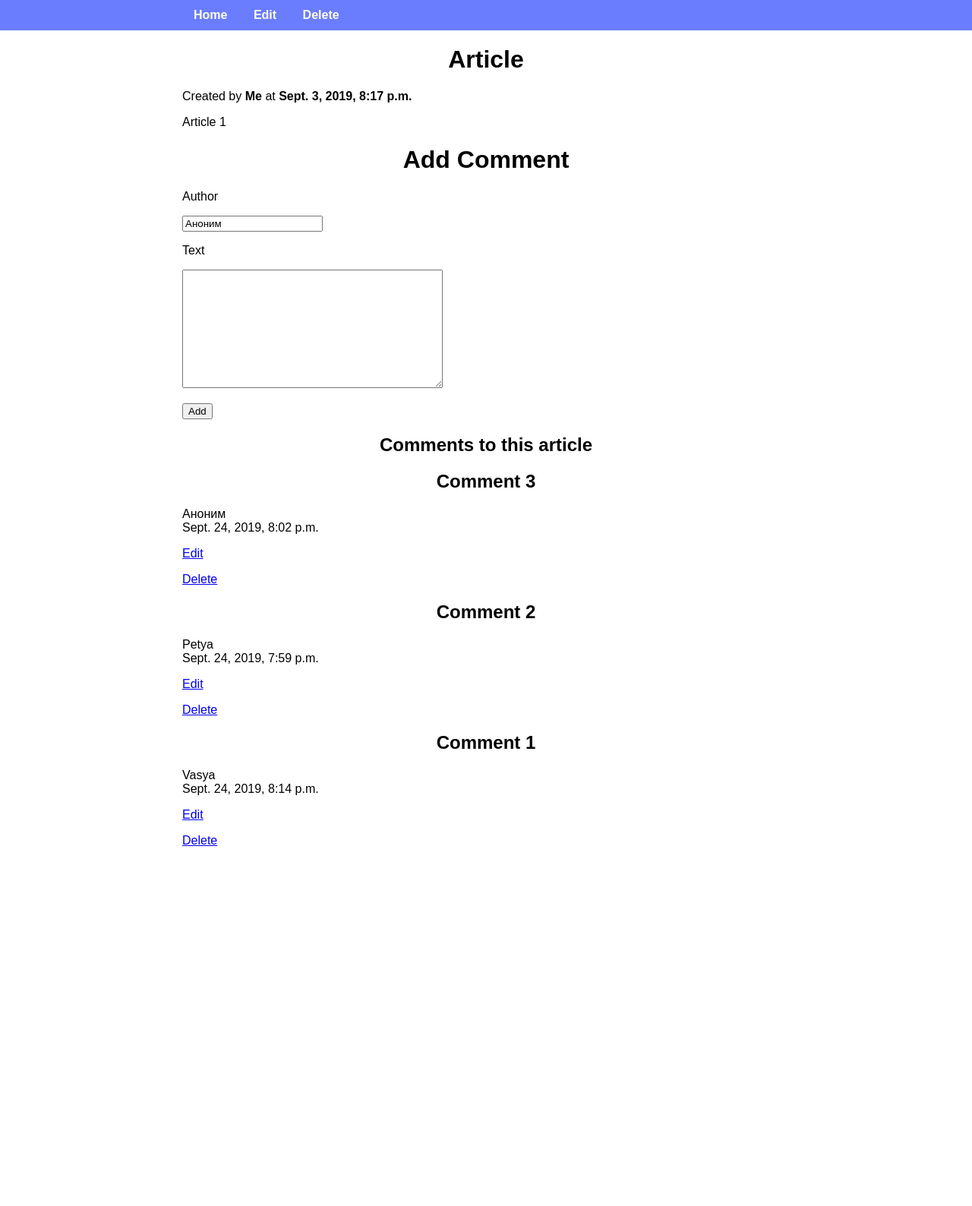
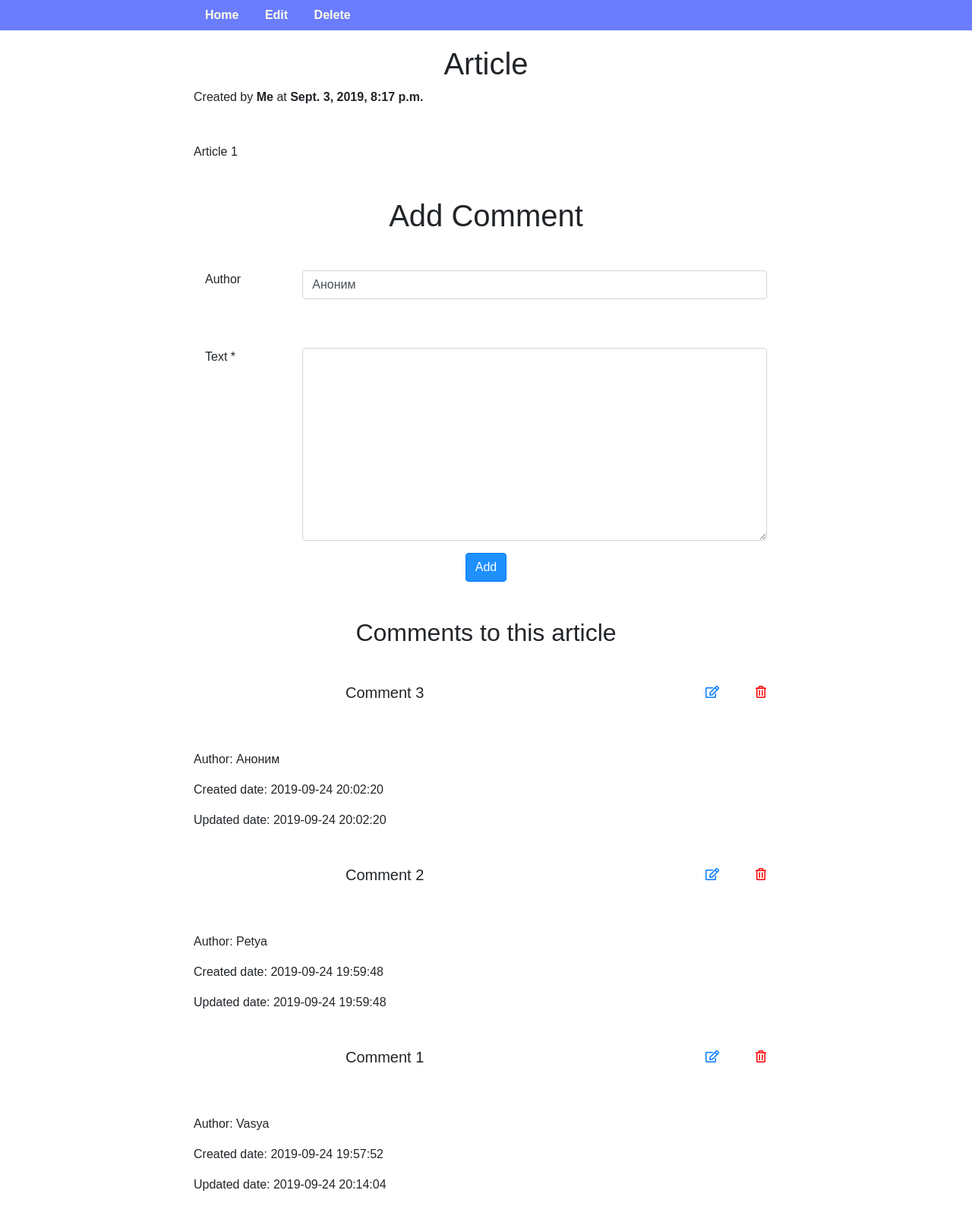
Before and after one commit to MuctepK/home_blog, a Django app: page /article/1/ in a window 1280 px wide. Shown: the whole page at 76% size. Before the commit the page ends 1114 px from the top, so only its background shows below. Run offline with Django 3.2, Linux system fonts and the light colour scheme; data comes from the database, SQL or seed files in the repository; some libraries are stand-ins or nearby versions.

Commit message:
Изменил полностью дизайн сайта

```diff
--- a/requirements.txt
+++ b/requirements.txt
@@ -1,3 +1,4 @@
-Django>=2.2.4
+Django==2.2.5
+django-widget-tweaks==1.4.5
 pytz==2019.2
 sqlparse==0.3.0
--- a/source/blog/settings.py
+++ b/source/blog/settings.py
@@ -37,6 +37,7 @@ INSTALLED_APPS = [
     'django.contrib.sessions',
     'django.contrib.messages',
     'django.contrib.staticfiles',
+    'widget_tweaks',
     'webapp'
 ]
 
--- a/source/webapp/admin.py
+++ b/source/webapp/admin.py
@@ -1,5 +1,5 @@
 from django.contrib import admin
-from webapp.models import Article, Comment
+from webapp.models import Article, Comment, Category
 
 
 class ArticleAdmin(admin.ModelAdmin):
@@ -13,3 +13,4 @@ class ArticleAdmin(admin.ModelAdmin):
 
 admin.site.register(Article, ArticleAdmin)
 admin.site.register(Comment)
+admin.site.register(Category)
--- a/source/webapp/templates/article/article.html
+++ b/source/webapp/templates/article/article.html
@@ -10,12 +10,12 @@
 {% block content %}
     <h1>{{ article.title }}</h1>
     <p>Created by <b>{{ article.author }}</b> at <b>{{ article.created_at }}</b></p>
-    <div class="pre">{{ article.text }}</div>
+    <div class="pre my-5">{{ article.text }}</div>
     <h1>Add Comment</h1>
-    <form method="POST" action="{% url 'comment_create_in_article' article.pk %}">
+    <form class="my-5" method="POST" action="{% url 'comment_create_in_article' article.pk %}">
         {% include 'partial/form.html' with button_text="Add" %}
     </form>
-    <h2>Comments to this article</h2>
+    <h2 class="mt-5">Comments to this article</h2>
     {% for comment in comments %}
         {% include 'comment/comment.html' %}
     {% endfor %}
--- a/source/webapp/templates/base.html
+++ b/source/webapp/templates/base.html
@@ -7,6 +7,8 @@
           content="width=device-width, user-scalable=no, initial-scale=1.0, maximum-scale=1.0, minimum-scale=1.0">
     <meta http-equiv="X-UA-Compatible" content="ie=edge">
     <title>{% block title %}Blog{% endblock %}</title>
+    <link rel="stylesheet" href="https://stackpath.bootstrapcdn.com/bootstrap/4.3.1/css/bootstrap.min.css" integrity="sha384-ggOyR0iXCbMQv3Xipma34MD+dH/1fQ784/j6cY/iJTQUOhcWr7x9JvoRxT2MZw1T" crossorigin="anonymous">
+    <link rel="stylesheet" href="https://use.fontawesome.com/releases/v5.8.1/css/all.css" integrity="sha384-50oBUHEmvpQ+1lW4y57PTFmhCaXp0ML5d60M1M7uH2+nqUivzIebhndOJK28anvf" crossorigin="anonymous">
     <link rel="stylesheet" href="{% static 'css/style.css' %}">
 </head>
 <body>
--- a/source/webapp/templates/comment/comment.html
+++ b/source/webapp/templates/comment/comment.html
@@ -1,5 +1,13 @@
-<h2>{{ comment.text }}</h2>
-        <div>{{ comment.author }}<br>
-        <div>{{ comment.created_ad }}{{ comment.updated_at }}</div>
-        <p><a href="{% url 'comment_update' comment.pk %}">Edit</a></p>
-        <p><a href="{% url 'comment_delete' comment.pk %}">Delete</a></p>
+<div class="row my-5">
+                <div class="left col-8 d-flex justify-content-center">
+                    <h5>{{ comment.text }}</h5>
+                </div>
+                <div class="right col-4 d-flex justify-content-end">
+                    <p class="mr-5"><a href="{% url 'comment_update' comment.pk %}"><i class="far fa-edit"></i></a></p>
+                    <p class="mr-3"><a href="{% url 'comment_delete' comment.pk %}"><i class="far fa-trash-alt"></i></a></p>
+                </div>
+            </div>
+            <div>
+                <p>Author: {{ comment.author }}</p>
+                <p>Created date: {{ comment.created_at|date:"Y-m-d H:i:s" }}</p>
+                <p>Updated date: {{ comment.updated_at|date:"Y-m-d H:i:s" }}</p></div>
--- a/source/webapp/templates/partial/form.html
+++ b/source/webapp/templates/partial/form.html
@@ -1,19 +1,21 @@
+{% load widget_tweaks %}
 {% csrf_token %}
-
-{% for error in form.not_field_errors %}
+{% for error in form.non_field_errors%}
     <p class="form-error">{{ error }}</p>
 {% endfor %}
+{% for field in form %}
+    <div class="row mt-5">
+        <p class="col-2"><label for="{{ field.id_for_label }}">{{ field.label }} {% if field.field.required %}*{% endif %}</label></p>
+        {% if field.errors %}
+            <p class="col-10 d-flex">{{ field| add_class:'field-error form-control' }}</p>
+        {% else %}
+            <p class="col-10 d-flex">{{ field | add_class:'form-control'}}</p>
+        {% endif %}
+        {% for error in field.errors %}
+            <div class="empty col-2 d-flex"></div>
+            <p class="form-error col-10 d-flex">{{ error }}</p>
+        {% endfor %}
+    </div>
 
-{% for field in form %}
-    {% if field.name == 'article' and field.value != empty_label %}
-
-    {% else %}
-    <p><label for="{{ field.id_for_label }}">{{ field.label }}</label></p>
-    <p>{{ field }}</p>
-    {% for error in field.errors %}
-        <p class="form-error">{{ error }}</p>
-    {% endfor %}
-    {% endif %}
 {% endfor %}
-
-<p><input type="submit" value="{{ button_text }}"></p>
+<p class="text-center"><input type="submit" value="{{ button_text }}" class="btn btn-primary"></p>
```
Also changed, not shown: source/webapp/templates/article/index.html (+10 -4 lines).
